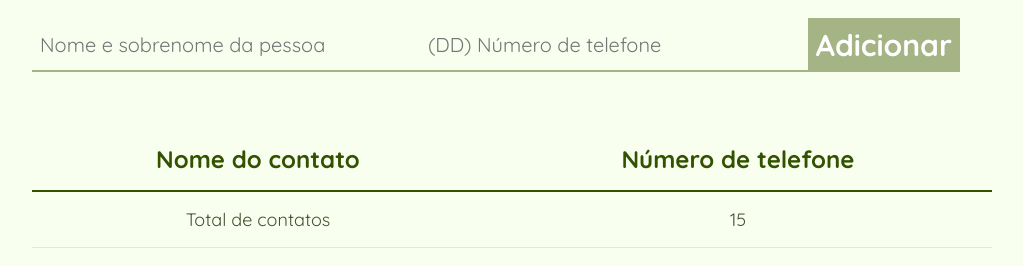
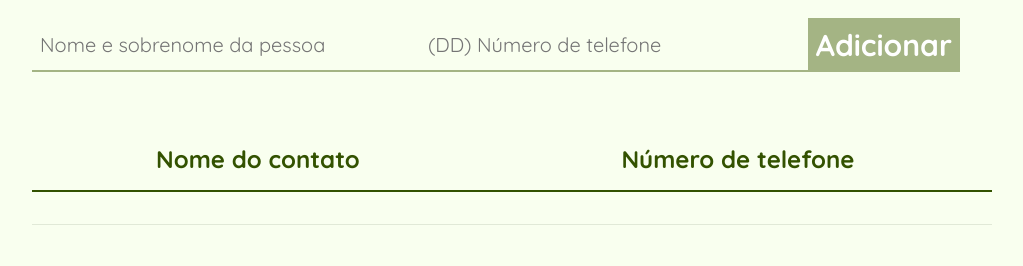
Before and after one commit to Liavik/Agenda-de-Telefone, a plain HTML site: page index.html in a window 1280 px wide. Shown: the part 172-438 px from the top of the page, without its empty margins (128-1151 px from the left). Drawn offline with Linux system fonts and the light colour scheme.

Commit message:
quase pronto

```diff
--- a/index.html
+++ b/index.html
@@ -34,8 +34,8 @@
             </tbody>
             <tfoot>
                 <tr>
-                    <td>Total de contatos</td>
-                    <td id="quantidade-contatos">15</td>
+                    <td></td>
+                    <td id="quantidade-contatos"></td>
                 </tr>
             </tfoot>
         </table>
```
